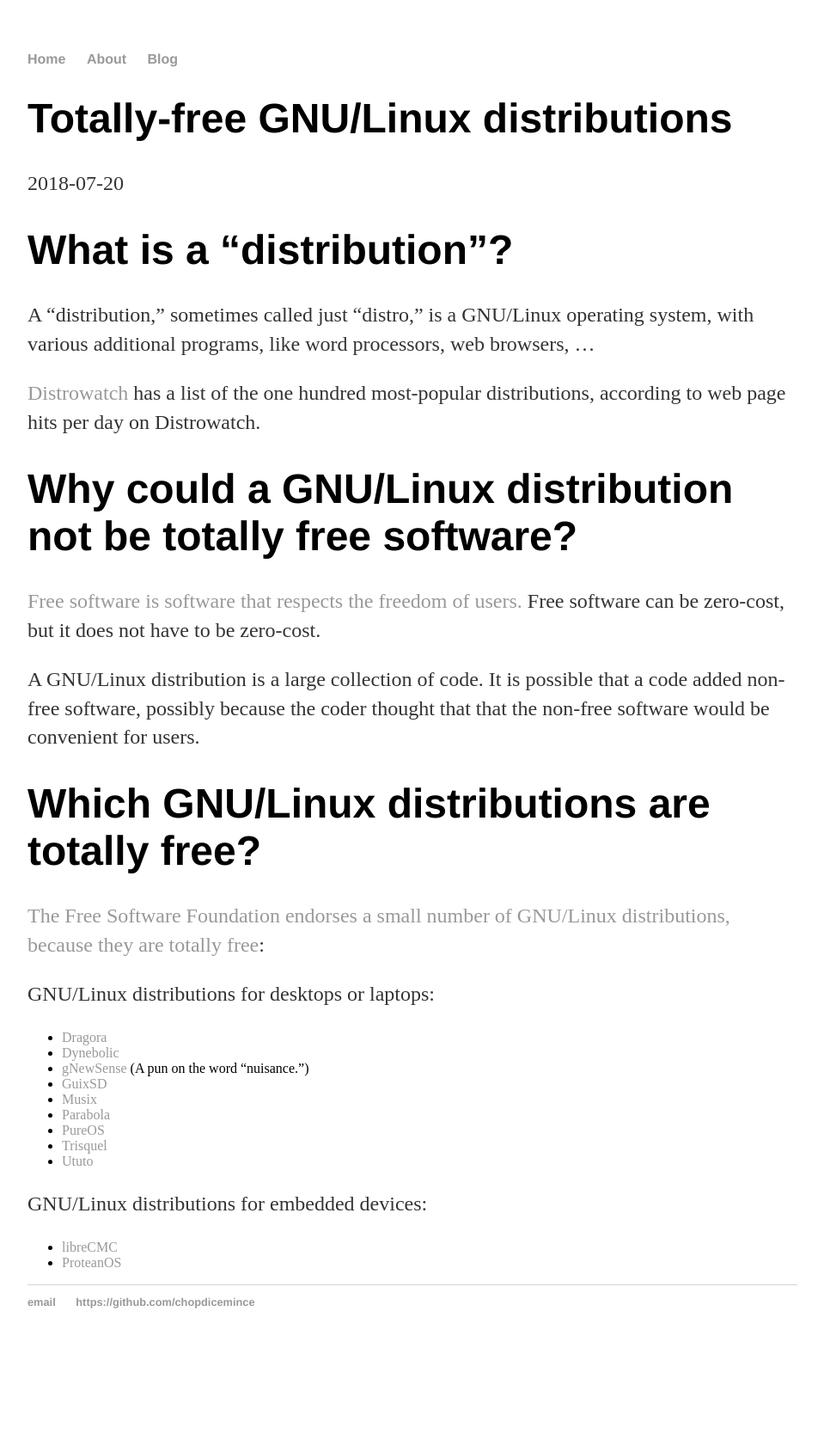
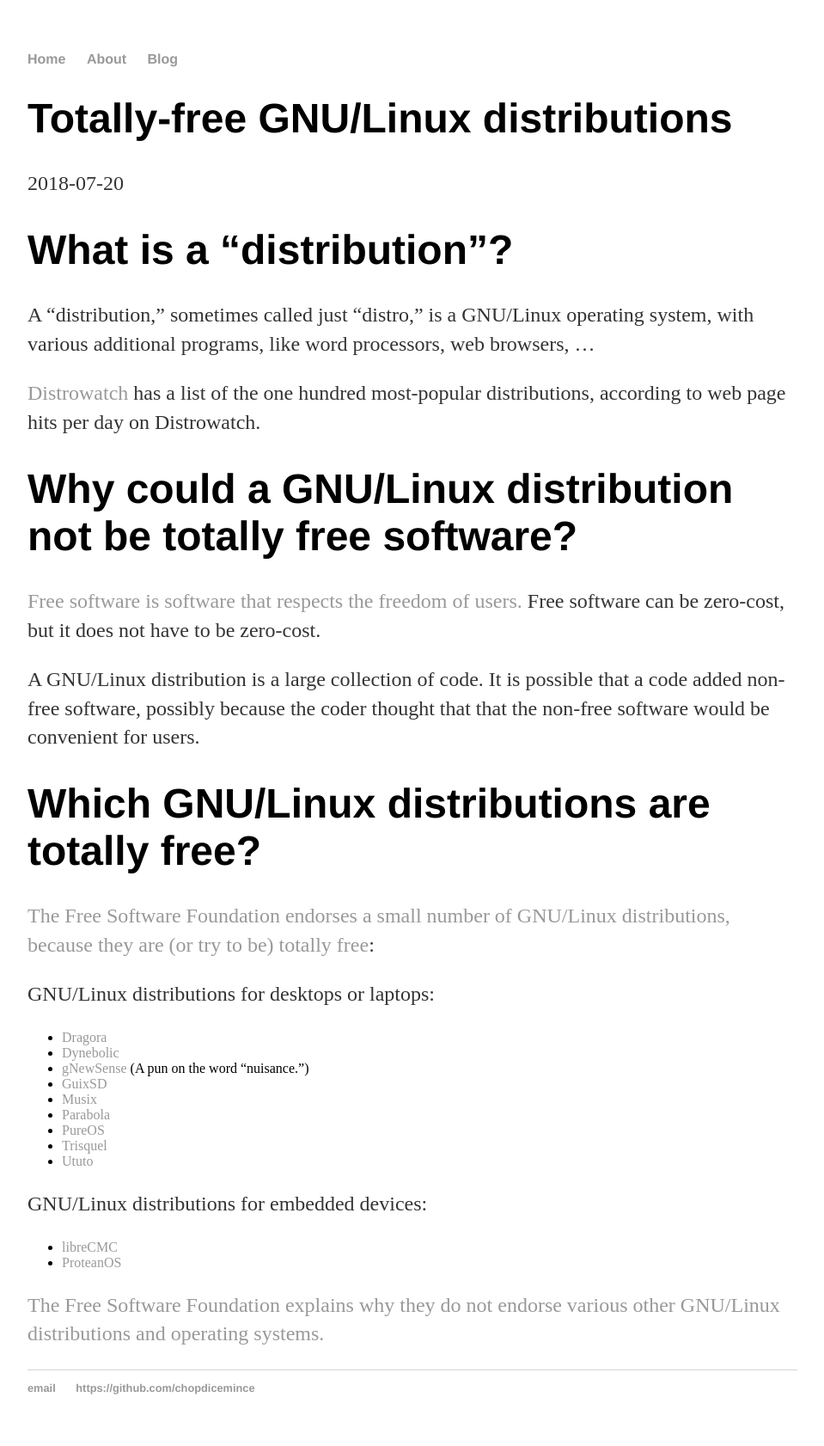
Before and after one commit to chopdicemince/chopdicemince.github.io, a Jekyll site: the page built from _posts/2018-07-20-totally-free-gnu-linux-distributions.md, in a window 1280 px wide. Shown: the whole page at 86% size, without its empty margins (160-1119 px from the left). Built offline with Jekyll 4.4.1, drawn with Linux system fonts in a browser that asks for light colours; before the commit the page ends 1582 px from its top, so only the background shows below that.

Commit message:
Add text about other operating systems

```diff
--- a/_posts/2018-07-20-totally-free-gnu-linux-distributions.md
+++ b/_posts/2018-07-20-totally-free-gnu-linux-distributions.md
@@ -18,7 +18,7 @@
 
 # Which GNU/Linux distributions are totally free?
 
-[The Free Software Foundation endorses a small number of GNU/Linux distributions, because they are totally free](https://www.gnu.org/distros/free-distros.en.html):
+[The Free Software Foundation endorses a small number of GNU/Linux distributions, because they are (or try to be) totally free](https://www.gnu.org/distros/free-distros.en.html):
 
 GNU/Linux distributions for desktops or laptops:
 
@@ -36,3 +36,5 @@
 
 * [libreCMC](http://librecmc.org/)
 * [ProteanOS](http://proteanos.com/)
+
+[The Free Software Foundation explains why they do not endorse various other GNU/Linux distributions and operating systems.](https://www.gnu.org/distros/common-distros.html)
```
